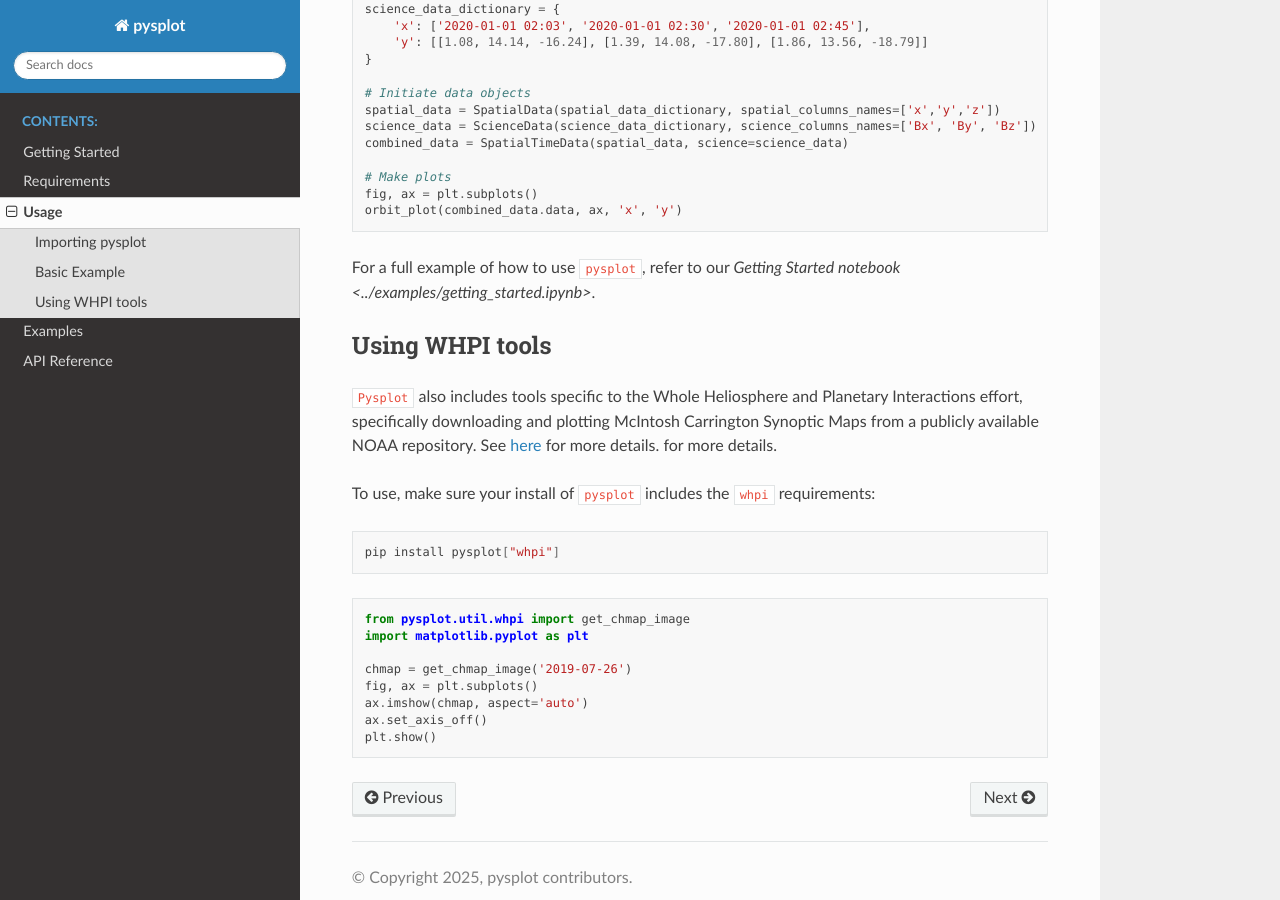
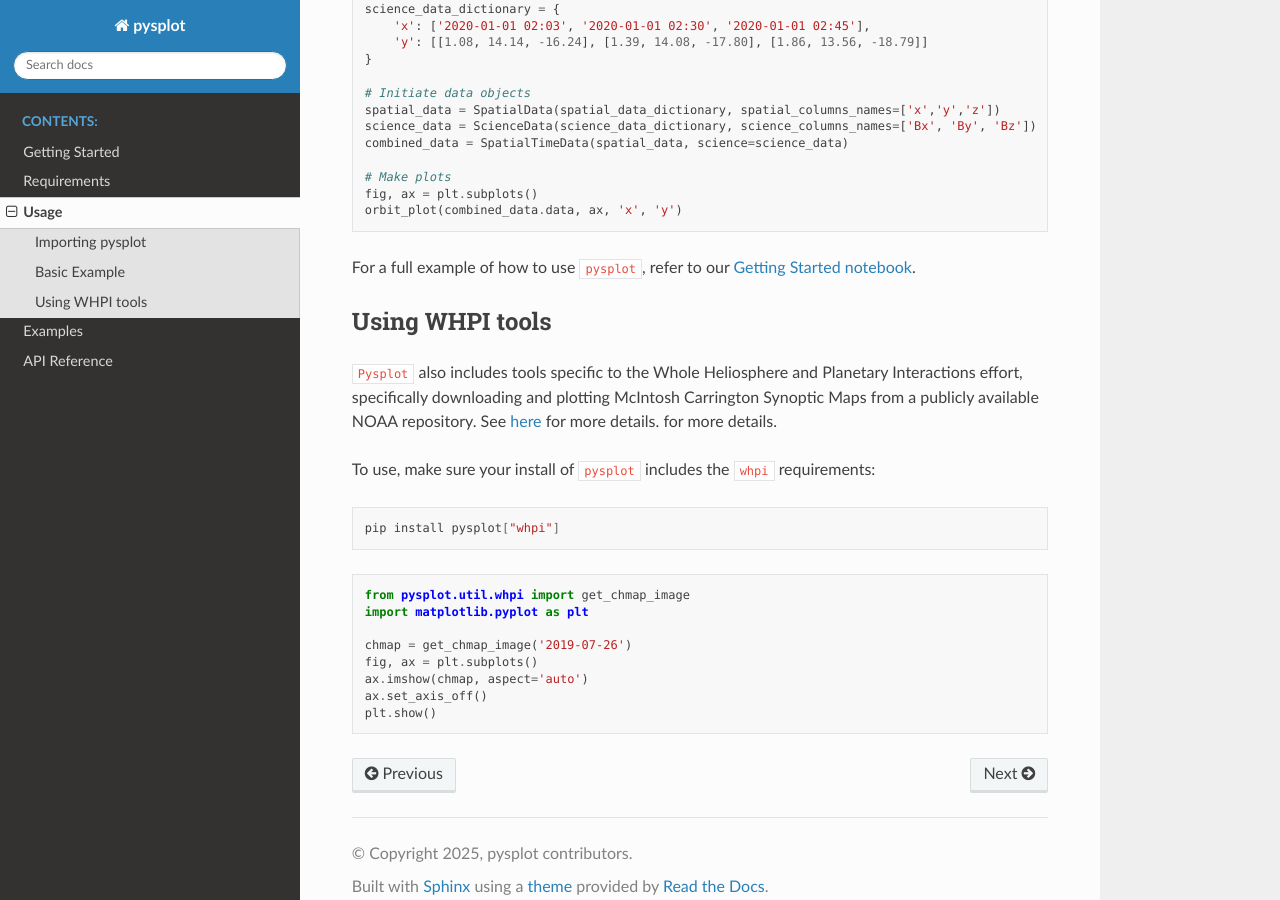
Before and after one commit to pysplot/pysplot, a Sphinx documentation site: the page built from docs/source/usage.rst, in a window 1280 px wide and 900 px high, scrolled down 719 px. Built offline with Sphinx 7.4.7 and the Read the Docs theme 3.1.0, drawn with Linux system fonts in a browser that asks for light colours.

Commit message:
fixing hyperlinks

```diff
--- a/docs/source/examples.rst
+++ b/docs/source/examples.rst
@@ -1,4 +1,4 @@
 Examples
 ========
 
-This page still in progress. For examples, please refer to our notebooks in the `Examples directory<../examples>` for tutorials.
+This page still in progress. For examples, please refer to our notebooks in the `examples directory <../../examples/>`_ for tutorials.
--- a/docs/source/usage.rst
+++ b/docs/source/usage.rst
@@ -43,7 +43,7 @@
     orbit_plot(combined_data.data, ax, 'x', 'y')
 
 
-For a full example of how to use ``pysplot``, refer to our `Getting Started notebook <../examples/getting_started.ipynb>`.
+For a full example of how to use ``pysplot``, refer to our `Getting Started notebook <../../examples/getting_started.ipynb>`_.
 
 
 Using WHPI tools
```
